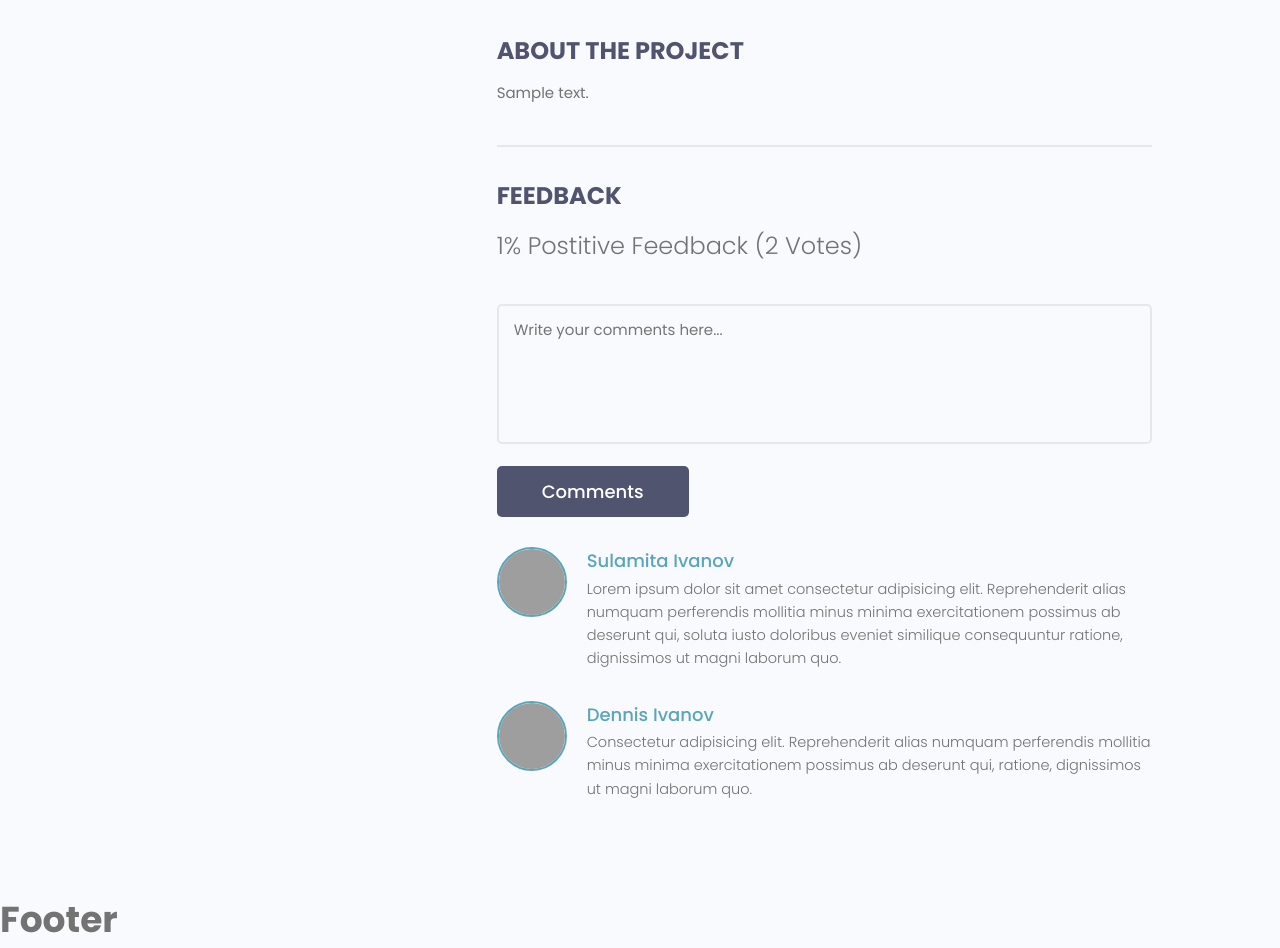
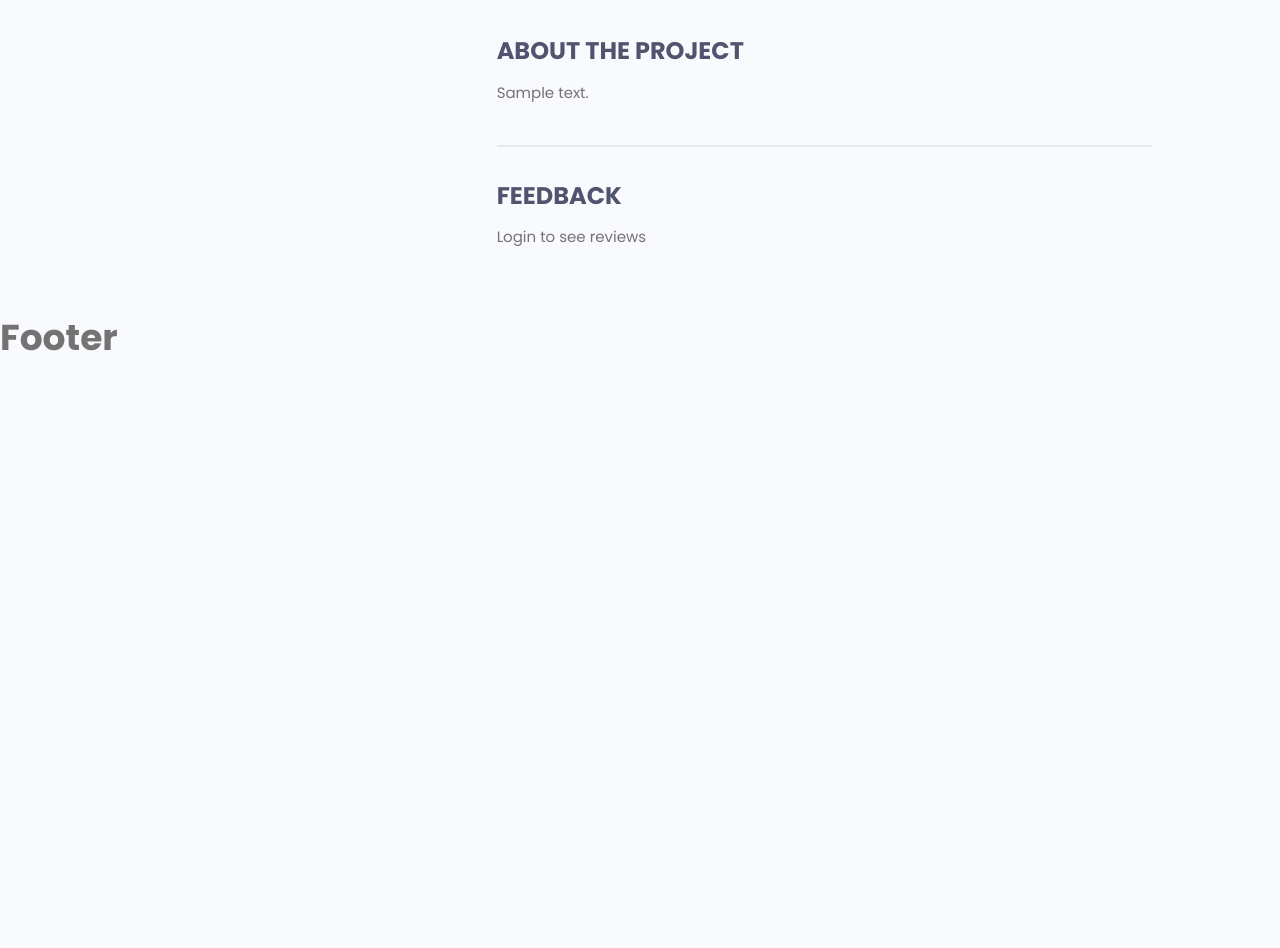
Before and after one commit to Aemal-shirzai/devcommunity, a Django app: template project/templates/project/show.html in a window 1280 px wide. Shown: the part 630-1578 px from the top of the page. After the commit the page ends 981 px from the top, so only its background shows below. Run offline with Django 3.2, Linux system fonts and the light colour scheme; the template is opened without the code that fills it: most values are stand-ins (such as "Sample title", 1, 10 or a date in 2020); grey boxes marked "Sample" are stand-in pictures; grey boxes are pictures that could not be loaded.

Commit message:
[IMP] Add reviews part for projects.

```diff
--- a/project/templates/project/show.html
+++ b/project/templates/project/show.html
@@ -47,56 +47,54 @@
                     {{ project.desciption }}
                 </div>
 
+                <!-- Reviews -->
                 <div class="comments">
                     <h3 class="singleProject__subtitle">Feedback</h3>
+                    {% if request.user.is_authenticated %}
                     <h5 class="project--rating">
-                        {{ project.up_reviews_count }}% Postitive Feedback ({{ project.down_reviews_count|add:project.up_reviews_count }}
-                        Vote{{ project.down_reviews_count|add:project.up_reviews_count|pluralize:'s' }})
+                        {{ project.vote_ratio }}% Postitive Feedback ({{ project.reviews.count }}
+                        Vote{{ project.reviews.count|pluralize:'s' }})
                     </h5>
 
-                    <form class="form" action="#" method="POST">
+                    <!-- Reviews form -->
+                    {% if request.user.profile != project.owner and request.user.profile.id not in project.reviewers %}
+                    <form class="form" action="" method="POST">
+                        {% csrf_token %}
                         <!-- Textarea -->
+                        {% for field in form %}
                         <div class="form__field">
-                            <label for="formInput#textarea">Comments: </label>
-                            <textarea class="input input--textarea" name="message" id="formInput#textarea"
-                                placeholder="Write your comments here..."></textarea>
+                            <label>{{ field.label }}:</label>
+                            {{ field }}
                         </div>
+                        {% endfor %}
                         <input class="btn btn--sub btn--lg" type="submit" value="Comments" />
                     </form>
+                    {% endif %}
+
+                    <!-- Reviews List part -->
                     <div class="commentList">
+                        {% for review in project.reviews.all %}
                         <div class="comment">
-                            <a href="profile.html">
+                            <a href="{% url 'profile_show' review.owner.id %}">
                                 <img class="avatar avatar--md"
-                                    src="https://pbs.twimg.com/profile_images/1335382240931368961/b3wSZKj4_400x400.jpg"
+                                    src="{{ review.owner.profile_image.url }}"
                                     alt="user" />
                             </a>
                             <div class="comment__details">
-                                <a href="profile.html" class="comment__author">Sulamita Ivanov</a>
+                                <a href="{% url 'profile_show' review.owner.id %}" class="comment__author">{{ review.owner.full_name }}</a>
                                 <p class="comment__info">
-                                    Lorem ipsum dolor sit amet consectetur adipisicing elit. Reprehenderit alias numquam
-                                    perferendis
-                                    mollitia minus minima exercitationem possimus ab deserunt qui, soluta iusto
-                                    doloribus eveniet
-                                    similique consequuntur ratione, dignissimos ut magni laborum quo.
+                                   {{ review.body }}
                                 </p>
                             </div>
                         </div>
-                        <div class="comment">
-                            <a href="profile.html">
-                                <img class="avatar avatar--md" src="https://avatars.githubusercontent.com/u/33843378"
-                                    alt="user" />
-                            </a>
-                            <div class="comment__details">
-                                <a href="profile.html" class="comment__author">Dennis Ivanov</a>
-                                <p class="comment__info">
-                                    Consectetur adipisicing elit. Reprehenderit alias numquam perferendis mollitia minus
-                                    minima
-                                    exercitationem possimus ab deserunt qui, ratione, dignissimos ut magni laborum quo.
-                                </p>
-                            </div>
-                        </div>
+                        {% endfor %}
                     </div>
+                    {% else %}
+                        Login to see reviews
+                    {% endif %}
+
                 </div>
+
             </div>
         </div>
     </div>
--- a/static/main/css/app.css
+++ b/static/main/css/app.css
@@ -535,10 +535,10 @@ img {
   border-top: 2px solid var(--color-light);
 }
 
-.comments .form label {
+/* .comments .form label {
   position: absolute;
   margin: -9999px;
-}
+} */
 
 .commentList {
   margin: 3rem 0;
--- a/user/views.py
+++ b/user/views.py
@@ -44,13 +44,9 @@ def show(request, id):
     profile = Profile.objects.get(id=id)
     top_skills = profile.skills.exclude(description='')
     other_skills = profile.skills.filter(description='')
-    projects = profile.projects \
-        .annotate(up_reviews_count=Count('reviews', filter=Q(reviews__value='up'))) \
-        .annotate(down_reviews_count=Count('reviews', filter=Q(reviews__value='down')))
 
     context = {
         'profile': profile,
-        'projects': projects,
         'top_skills': top_skills,
         'other_skills': other_skills
     }
```
Also changed, not shown: project/forms.py (+18 -1 lines), project/models.py (+23 -1 lines), project/templates/project/index.html (+2 -5 lines), project/views.py (+26 -9 lines), user/templates/profile/show.html (+3 -5 lines), project/migrations/0003_review_owner.py (added), project/migrations/0004_alter_review_unique_together.py (added).
